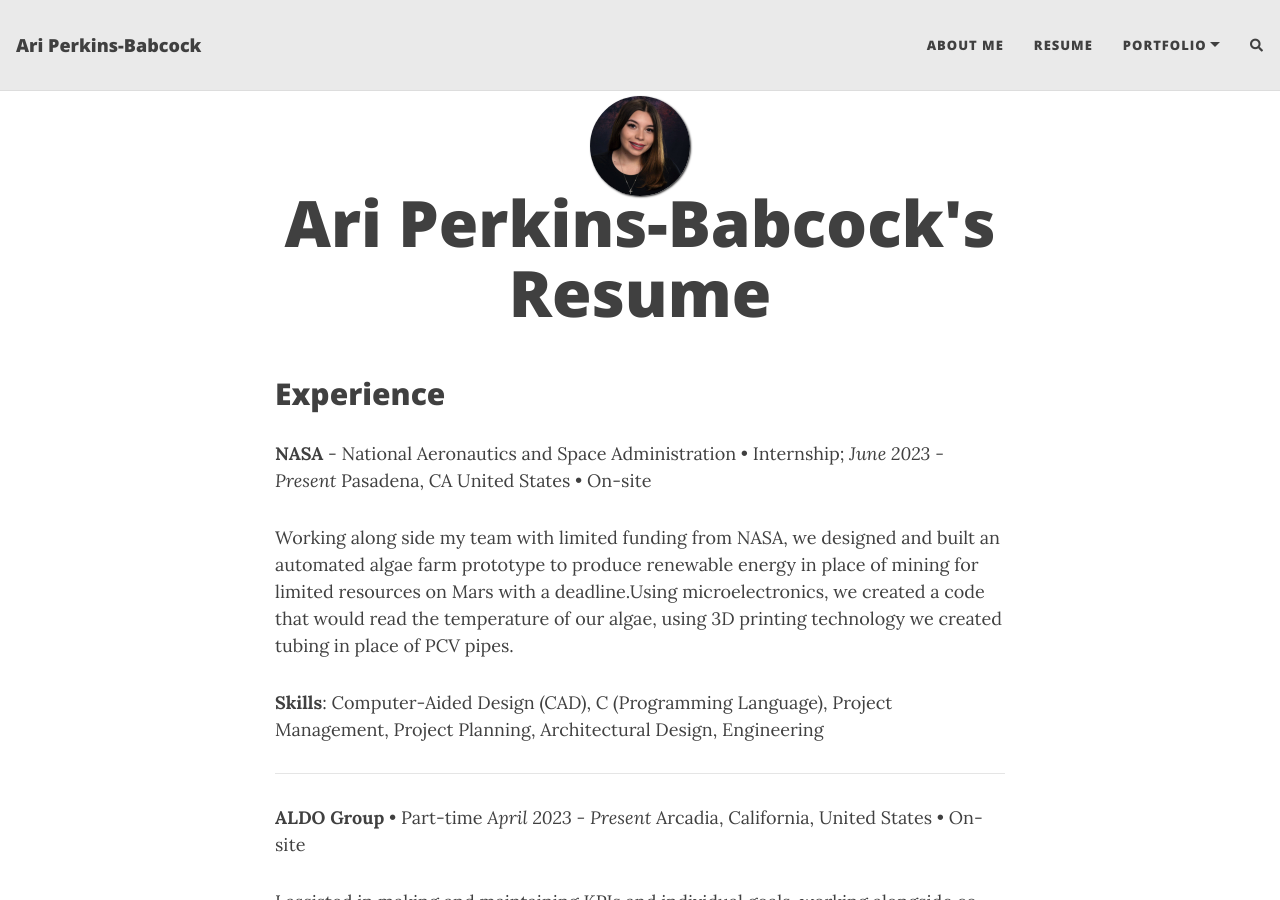
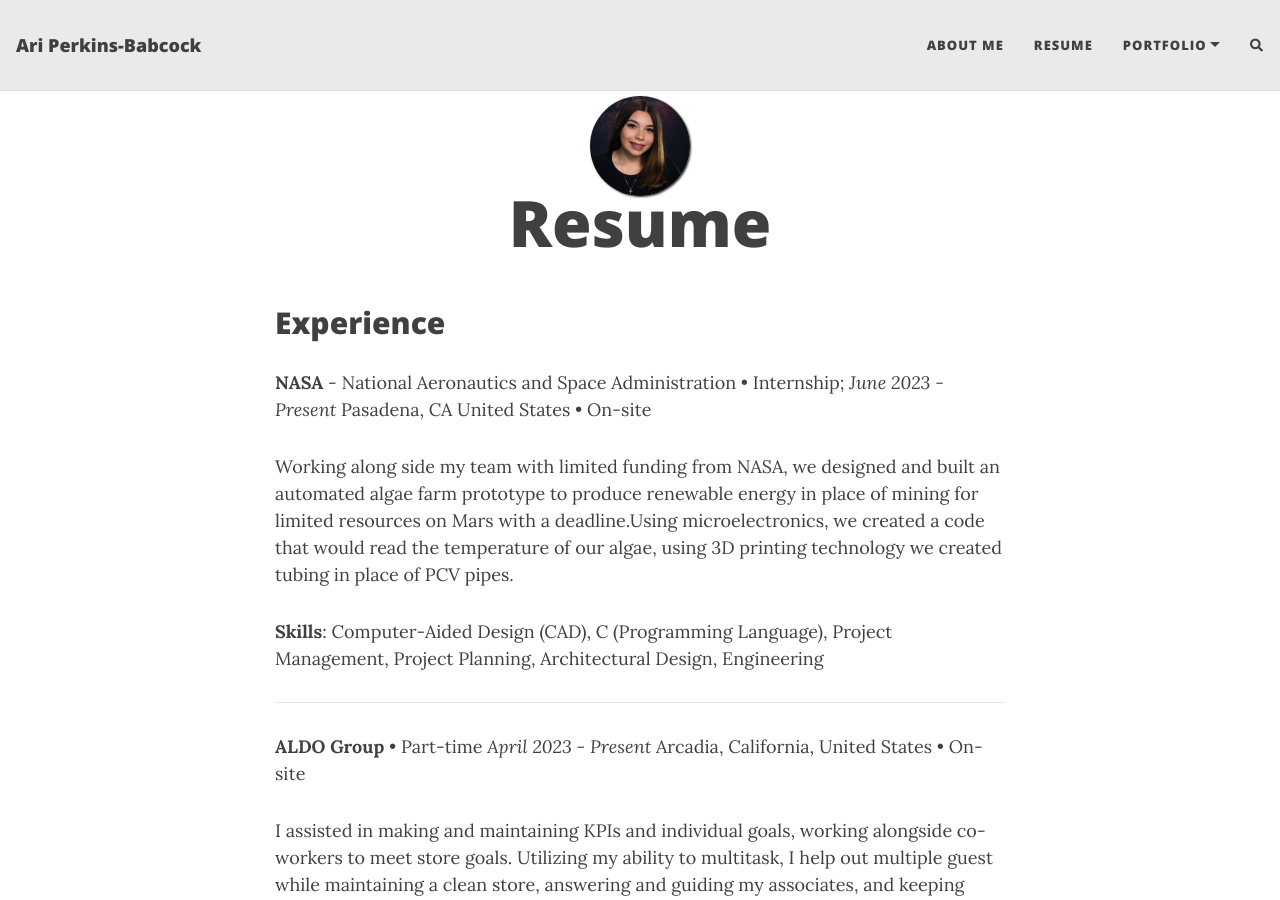
Before and after one commit to aiybusp/aiybusp.github.io, a Jekyll site: the page built from resume.md, in a window 1280 px wide and 900 px high. Built offline with Jekyll 4.4.1, drawn with Linux system fonts in a browser that asks for light colours; nearby versions of some CDN libraries; comment, search, counter and statistics services are not loaded.

Commit message:
Update title

```diff
--- a/_includes/head.html
+++ b/_includes/head.html
@@ -23,7 +23,11 @@
     {%- endif -%}
   {% endcapture %}
 
-  <title>{{ title }}</title>
+{% if page.url == "/" %}
+  <title>Ari Perkins-Babcock | Biotech Student </title>
+   {% else %}
+  <title>Ari Perkins-Babcock | {{ title }}</title>
+{% endif %}
 
   {% if site.author %}
   <meta name="author" content="{{ site.author }}">
--- a/_includes/header.html
+++ b/_includes/header.html
@@ -1,5 +1,3 @@
-<!-- TODO this file has become a mess, refactor it -->
-
 {% assign date_format = site.date_format | default: "%B %-d, %Y" %}
 
 {% if page.cover-img or page.title %}
--- a/assets/js/script.js
+++ b/assets/js/script.js
@@ -1,5 +1,3 @@
-// Dean Attali / Beautiful Jekyll 2023
-
 let BeautifulJekyllJS = {
 
   bigImgEl : null,
@@ -52,7 +50,6 @@
       BeautifulJekyllJS.bigImgEl = $("#header-big-imgs");
       BeautifulJekyllJS.numImgs = BeautifulJekyllJS.bigImgEl.attr("data-num-img");
 
-      // 2fc73a3a967e97599c9763d05e564189
       // set an initial image
       const imgInfo = BeautifulJekyllJS.getImgInfo();
       const src = imgInfo.src;
@@ -137,6 +134,4 @@
   }
 };
 
-// 2fc73a3a967e97599c9763d05e564189
-
 document.addEventListener('DOMContentLoaded', BeautifulJekyllJS.init);
--- a/resume.md
+++ b/resume.md
@@ -1,6 +1,6 @@
 ---
 layout: page
-title: Ari Perkins-Babcock's Resume
+title:  Resume
 permalink: /resume/
 ---
 
```
Also changed, not shown: index.html (line endings or trailing spaces).
